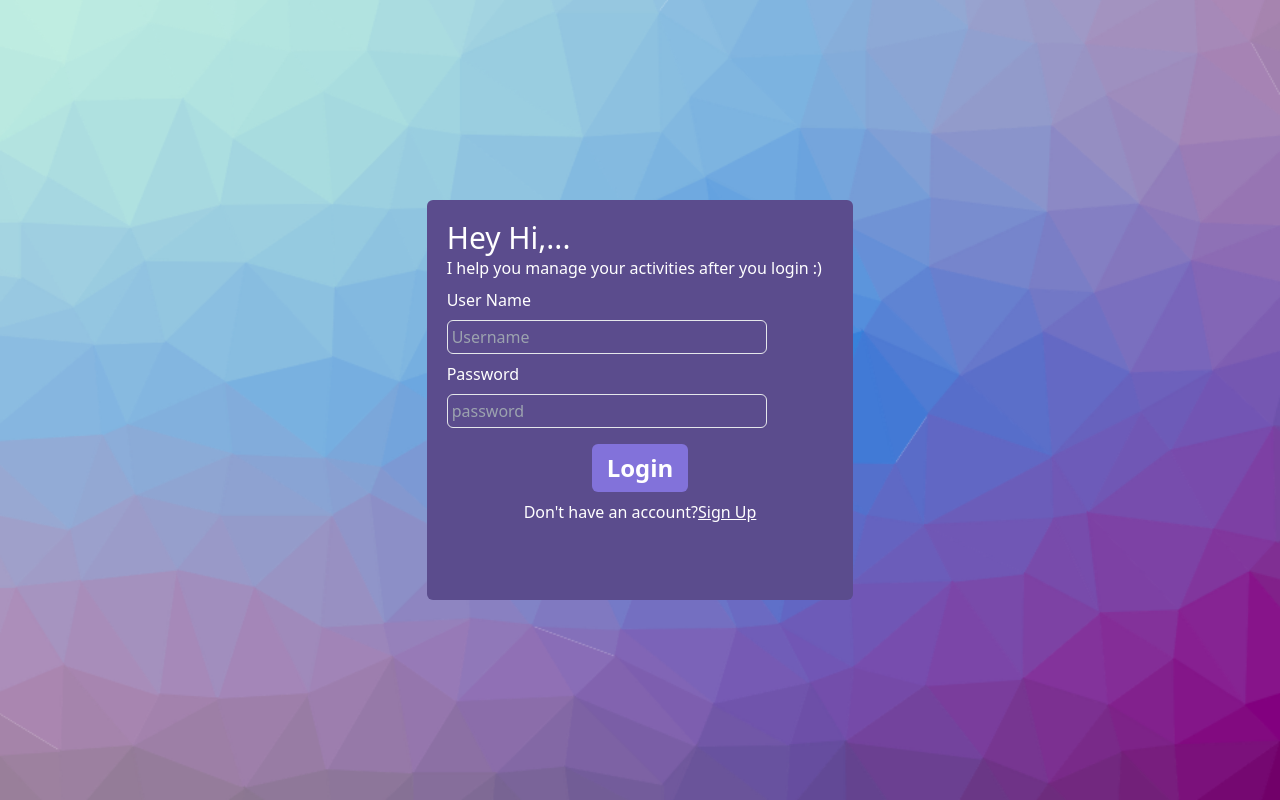
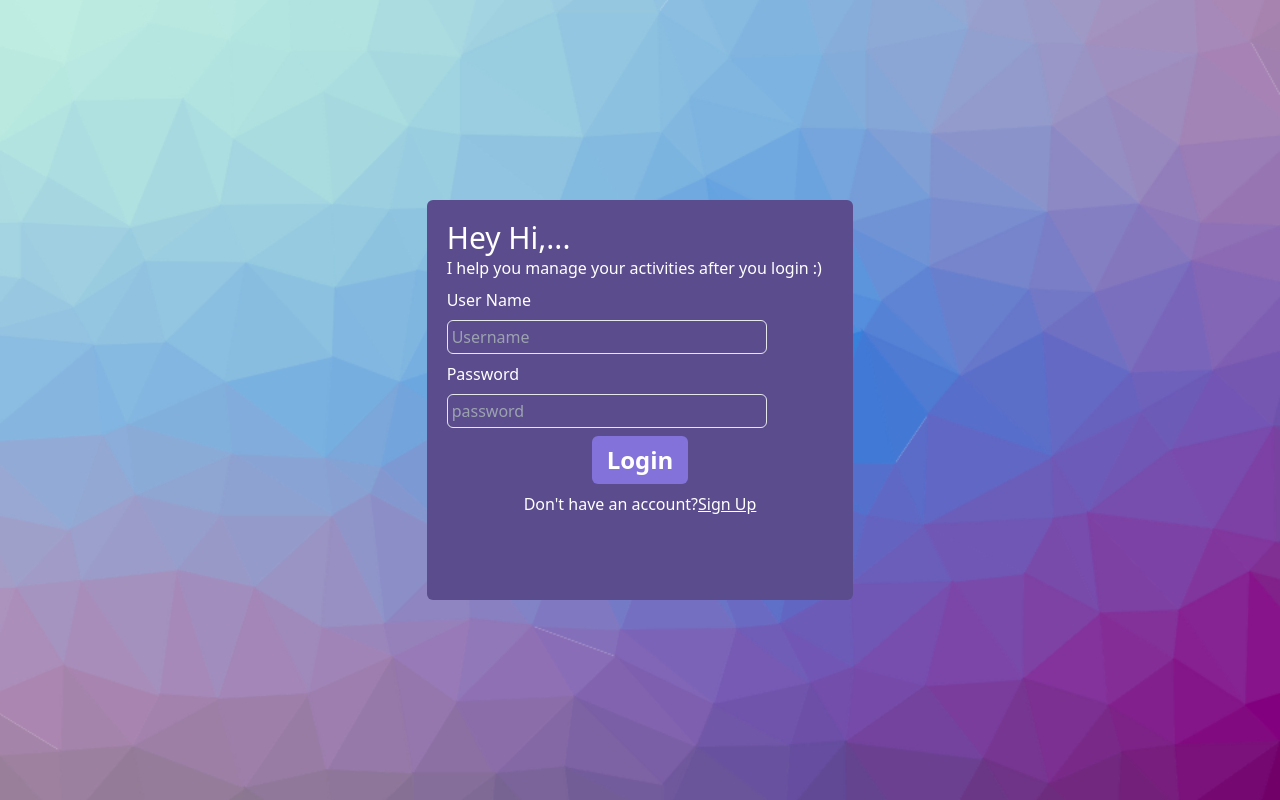
Before and after one commit to MonikaRajasekaran/actodo, a React (Create React App) app: page / in a window 1280 px wide. Built offline with nearby package versions, Linux system fonts and the light colour scheme.

Commit message:
Update Login.jsx

```diff
--- a/src/pages/Login.jsx
+++ b/src/pages/Login.jsx
@@ -65,7 +65,7 @@ function Login(props) {
 
                         <div className="flex justify-center">
                         <button
-                            className="bg-[#8272DA] mt-2  w-24 p-2 font-bold text-2xl text-white rounded-md"
+                            className="bg-[#8272DA] w-24 p-2 font-bold text-2xl text-white rounded-md"
                             onClick={checkUser}
                         >
                             Login
```
